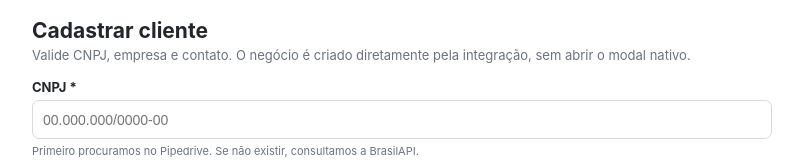
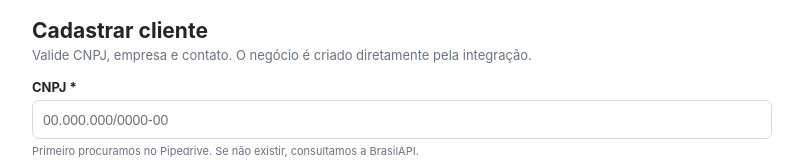
Before and after one commit to carlaquevedo-jpg/pipedrive-cnpj, a website: page public/floating.html in a window 1280 px wide. Shown: the top 160 px of the page, without its empty margins (238-1041 px from the left). Drawn offline with Linux system fonts and the light colour scheme.

Commit message:
Add files via upload

```diff
--- a/public/floating.html
+++ b/public/floating.html
@@ -13,7 +13,7 @@
 <body>
 <div class="wrap">
   <h1>Cadastrar cliente</h1>
-  <div class="sub">Valide CNPJ, empresa e contato. O negócio é criado diretamente pela integração, sem abrir o modal nativo.</div>
+  <div class="sub">Valide CNPJ, empresa e contato. O negócio é criado diretamente pela integração.</div>
 
   <div class="field">
     <label for="cnpj">CNPJ *</label>
```
